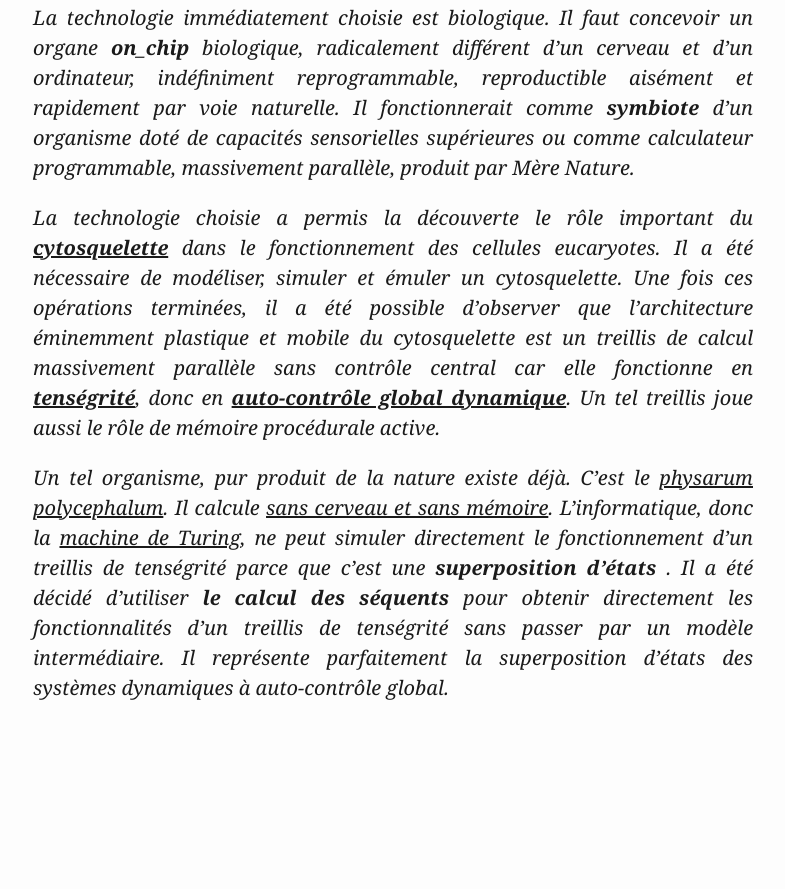
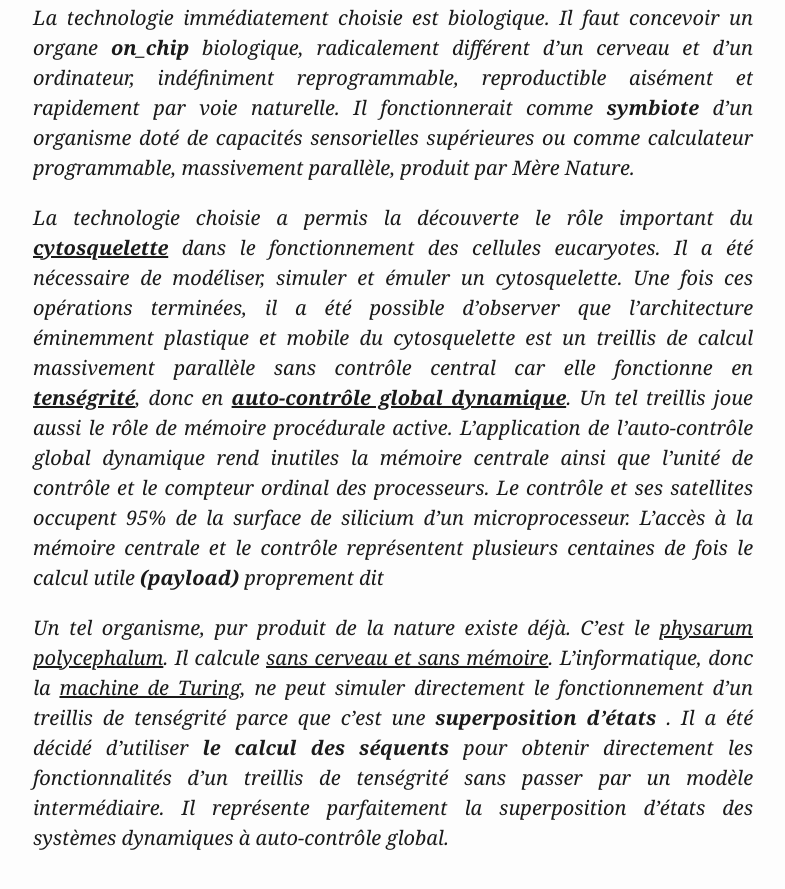
Before and after one commit to blobnet/blobnet.github.io, a plain HTML site: page blobpage.html in a window 1280 px wide. Shown: the part 666-1555 px from the top of the page, without its empty margins (247-1032 px from the left). Before the commit the page ends 1439 px from the top, so only its background shows below. Drawn offline with Linux system fonts and the light colour scheme.

Commit message:
Add files via upload

```diff
--- a/blobpage.html
+++ b/blobpage.html
@@ -176,7 +176,7 @@
 <em>La technologie immédiatement choisie est biologique. Il faut concevoir un organe <strong>on_chip</strong> biologique, radicalement différent d’un cerveau et d’un ordinateur, indéfiniment reprogrammable, reproductible aisément et rapidement par voie naturelle. Il fonctionnerait comme <strong>symbiote</strong> d’un organisme doté de capacités sensorielles supérieures ou comme calculateur programmable, massivement parallèle, produit par Mère Nature.</em>
 </p>
 <p align="justify">
-<em>La technologie choisie a permis la découverte le rôle important du <a href="https://fr.wikipedia.org/wiki/Cytosquelette"><strong>cytosquelette</strong></a> dans le fonctionnement des cellules eucaryotes. Il a été nécessaire de modéliser, simuler et émuler un cytosquelette. Une fois ces opérations terminées, il a été possible d’observer que l’architecture éminemment plastique et mobile du cytosquelette est un treillis de calcul massivement parallèle sans contrôle central car elle fonctionne en <a href="https://jcs.biologists.org/content/joces/116/7/1157.full.pdf"><strong>tenségrité</strong></a>, donc en <a href="https://jcs.biologists.org/content/joces/116/8/1397.full.pdf"><strong>auto-contrôle global dynamique</strong></a>. Un tel treillis joue aussi le rôle de mémoire procédurale active.</em>
+<em>La technologie choisie a permis la découverte le rôle important du <a href="https://fr.wikipedia.org/wiki/Cytosquelette"><strong>cytosquelette</strong></a> dans le fonctionnement des cellules eucaryotes. Il a été nécessaire de modéliser, simuler et émuler un cytosquelette. Une fois ces opérations terminées, il a été possible d’observer que l’architecture éminemment plastique et mobile du cytosquelette est un treillis de calcul massivement parallèle sans contrôle central car elle fonctionne en <a href="https://jcs.biologists.org/content/joces/116/7/1157.full.pdf"><strong>tenségrité</strong></a>, donc en <a href="https://jcs.biologists.org/content/joces/116/8/1397.full.pdf"><strong>auto-contrôle global dynamique</strong></a>. Un tel treillis joue aussi le rôle de mémoire procédurale active. L’application de l’auto-contrôle global dynamique rend inutiles la mémoire centrale ainsi que l’unité de contrôle et le compteur ordinal des processeurs. Le contrôle et ses satellites occupent 95% de la surface de silicium d’un microprocesseur. L’accès à la mémoire centrale et le contrôle représentent plusieurs centaines de fois le calcul utile <strong>(payload)</strong> proprement dit</em>
 </p>
 <p align="justify">
 <em>Un tel organisme, pur produit de la nature existe déjà. C’est le <a href="https://fr.wikipedia.org/wiki/Physarum_polycephalum">physarum polycephalum</a>. Il calcule <a href="https://images.math.cnrs.fr/Calculer-sans-neurone.html">sans cerveau et sans mémoire</a>. L’informatique, donc la <a href="https://www.cs.virginia.edu/~robins/Turing_Paper_1936.pdf">machine de Turing</a>, ne peut simuler directement le fonctionnement d’un treillis de tenségrité parce que c’est une <strong>superposition d’états</strong> . Il a été décidé d’utiliser <strong>le calcul des séquents</strong> pour obtenir directement les fonctionnalités d’un treillis de tenségrité sans passer par un modèle intermédiaire. Il représente parfaitement la superposition d’états des systèmes dynamiques à auto-contrôle global.</em>
```
